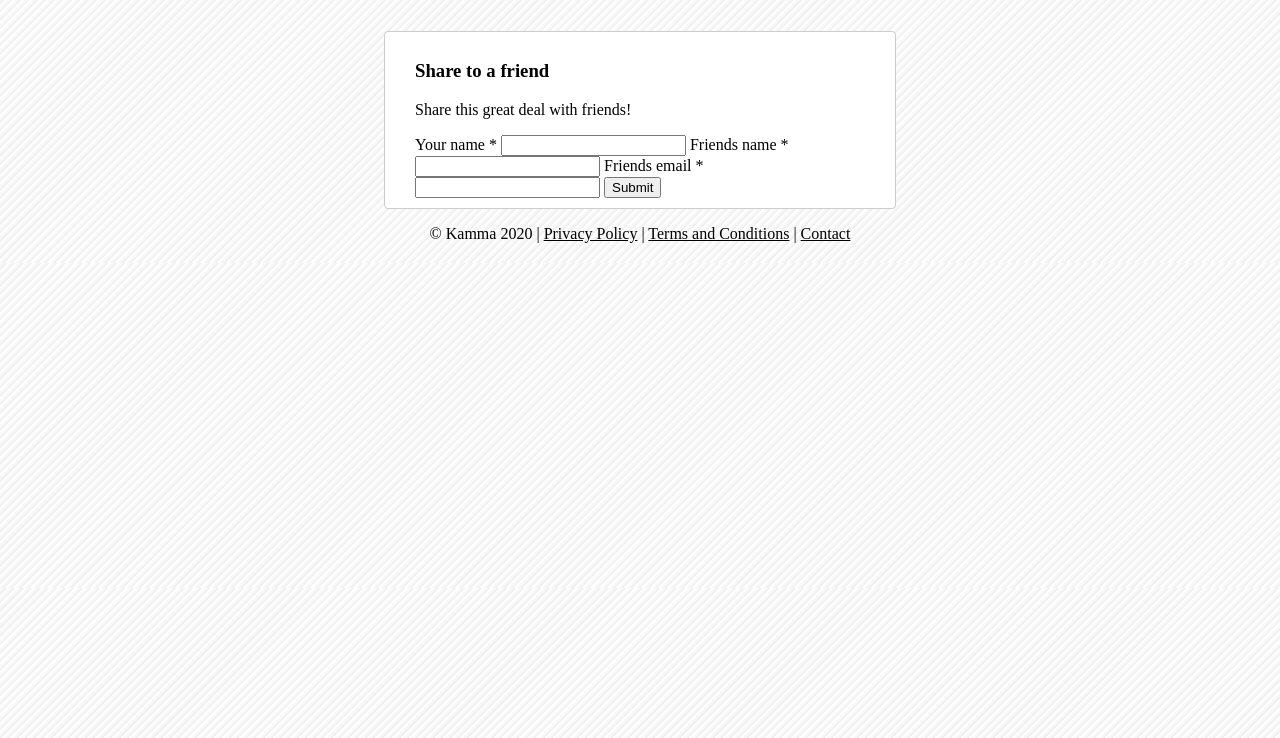
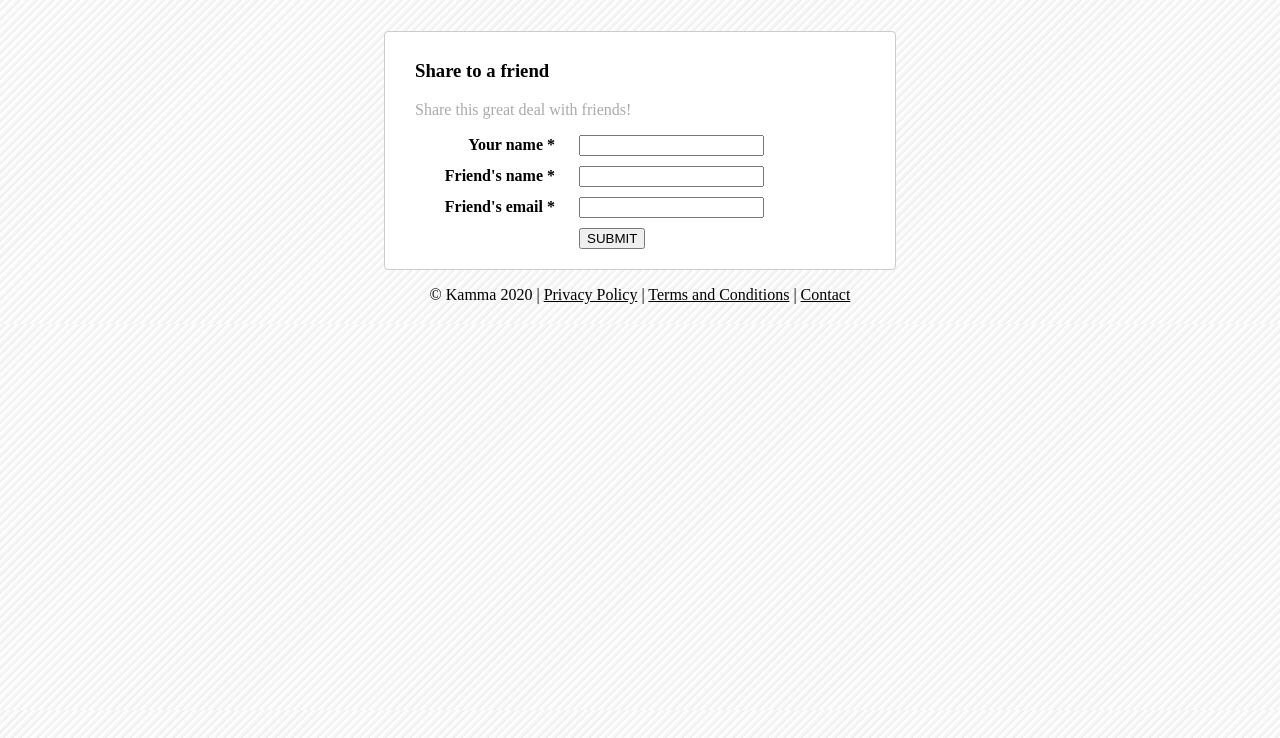
Before and after one commit to uttrasey/kamma, a website: page site/part-2.html in a window 1280 px wide. Shown: the part 62-800 px from the top of the page. Drawn offline with Linux system fonts and the light colour scheme.

Commit message:
basic form styling

```diff
--- a/site/part-2.html
+++ b/site/part-2.html
@@ -10,6 +10,16 @@
             main {
                 width: 450px;
                 margin: 0 auto;
+            }
+            label {
+                font-weight: bold;
+                display: inline-block;
+                width: 140px;
+                text-align: right;
+                padding-right: 20px;
+            }
+            .formSection {
+                margin-bottom: 10px;
             }
         </style>
         <script type="text/javascript">
@@ -62,18 +72,24 @@
 
             <main>
                 <h3>Share to a friend</h3>
-                <p>Share this great deal with friends!</p>
+                <p class="light">Share this great deal with friends!</p>
                 <form onsubmit="return submitShare()" class="share-form">
-                    <label for="yourName">Your name *</label>
-                    <input id="yourName" name="yourName" type="text" size="20" />
-
-                    <label for="theirName">Friends name *</label>
-                    <input id="theirName" name="theirName" type="text" size="20" />
-
-                    <label for="theirEmail">Friends email *</label>
-                    <input id="theirEmail" name="theirEmail" type="text" size="20" />
-
-                    <input type="submit" />
+                    <div class="formSection">
+                        <label for="yourName">Your name *</label>
+                        <input id="yourName" name="yourName" type="text" size="20" />
+                    </div>
+                    <div class="formSection">
+                        <label for="theirName">Friend's name *</label>
+                        <input id="theirName" name="theirName" type="text" size="20" />
+                    </div>
+                    <div class="formSection">
+                        <label for="theirEmail">Friend's email *</label>
+                        <input id="theirEmail" name="theirEmail" type="text" size="20" />
+                    </div>
+                    <div class="formSection">
+                        <label for="submit"></label>
+                        <input id="submit" type="submit" value="SUBMIT" />
+                    </div>
                 </form>
             </main>
 
--- a/site/styles.css
+++ b/site/styles.css
@@ -51,3 +51,6 @@ a.clean {
     text-decoration: none;
     color: #000;
 }
+.light {
+    color: #aaa;
+}
```
